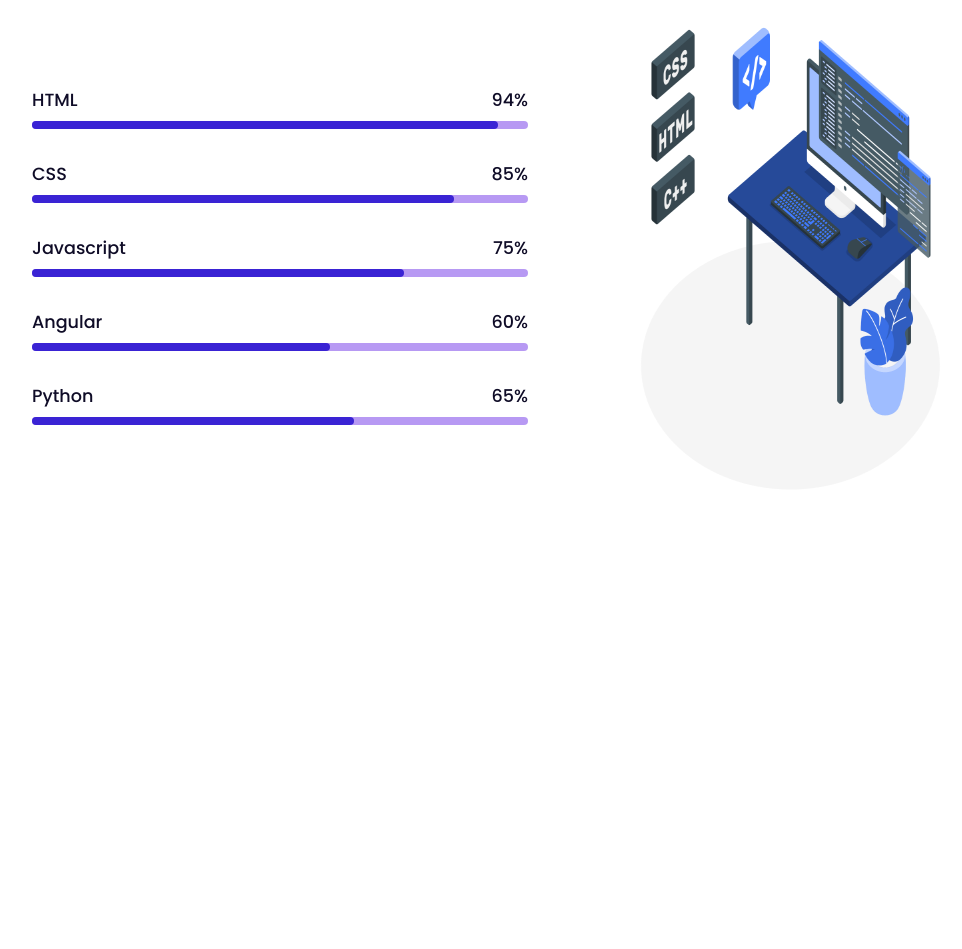
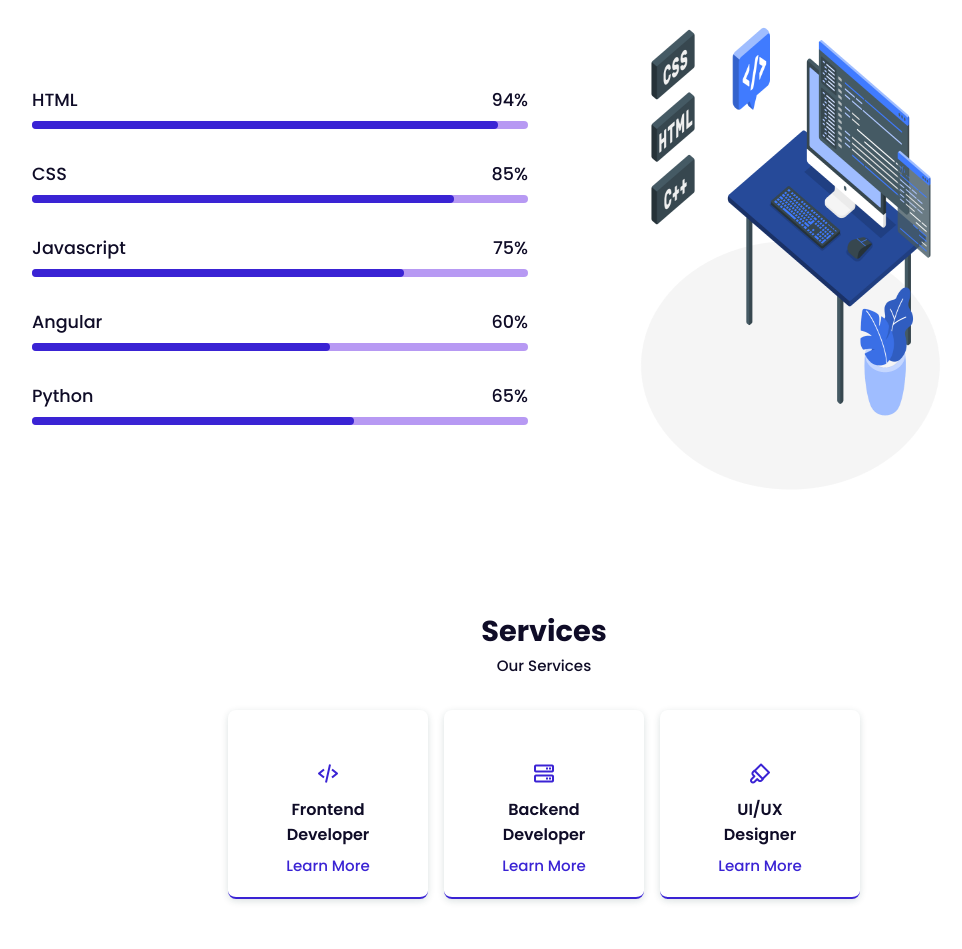
Before and after one commit to TERESIA012/Portfolio, a plain HTML site: page index.html in a window 1280 px wide. Shown: the part 1444-2393 px from the top of the page, without its empty margins (96-1058 px from the left). Before the commit the page ends 2004 px from the top, so only its background shows below. Drawn offline with nearby package versions, Linux system fonts and the light colour scheme.

Commit message:
add services

```diff
--- a/index.html
+++ b/index.html
@@ -166,6 +166,36 @@
 
     <!-- Services -->
 
+    <section class="services" id="services">
+        <div class="heading">
+            <h2>Services</h2>
+            <span>Our Services</span>
+        </div>
+        <div class="services-content">
+            <!-- Box 1 -->
+            <div class="services-box">
+                <i class="bx bx-code-alt"></i>
+                <h3>Frontend<br>Developer</h3>
+                <a href="#">Learn More</a>
+            </div>
+            <!-- Box 2 -->
+            <div class="services-box">
+                <i class="bx bx-server"></i>
+                <h3>Backend<br>Developer</h3>
+                <a href="#">Learn More</a>
+            </div>
+
+            <!-- Box 3 -->
+            <div class="services-box">
+                <i class="bx bx-brush"></i>
+                <h3>UI/UX<br>Designer</h3>
+                <a href="#">Learn More</a>
+            </div>
+
+        </div>
+    </section>
+
+
 
     <!-- JS link -->
     <script src="main.js"></script>
--- a/style.css
+++ b/style.css
@@ -302,3 +302,48 @@ span {
 .py-bar{
     width: 65%;
 }
+
+.services-content{
+    display: grid;
+    grid-template-columns: repeat(auto-fit,minmax(200px,auto));
+    justify-content: center;
+    gap: 1rem;
+    margin-top: 2rem;
+
+}
+
+.services-box{
+    padding: 20px;
+    width: 200px;
+    display: flex;
+    flex-direction: column;
+    align-items: center;
+    text-align: center;
+    border-radius: 0.5rem;
+    border-bottom: 2px solid var(--main-color);
+    box-shadow: 0 2px 7px rgb(14 55 54 /15%);
+
+
+
+}
+
+.services-box h3{
+   font-size: 1rem;
+   font-weight: 600;
+   margin: 0.7rem 0 0.4rem;
+
+
+}
+
+.services-box .bx{
+    padding-top: 2rem;
+    font-size: 24px;
+    color: var(--main-color);
+
+}
+.services-box a {
+   color: var(--main-color) ;
+   font-size:var(--p-font);
+   font-weight: 500;
+
+}
```
